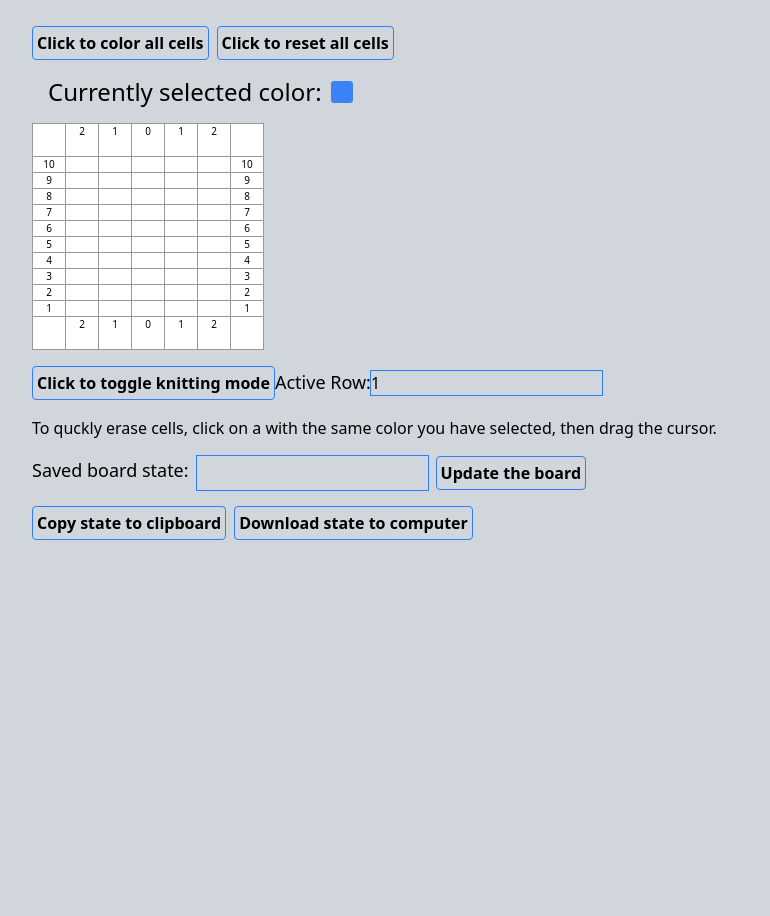
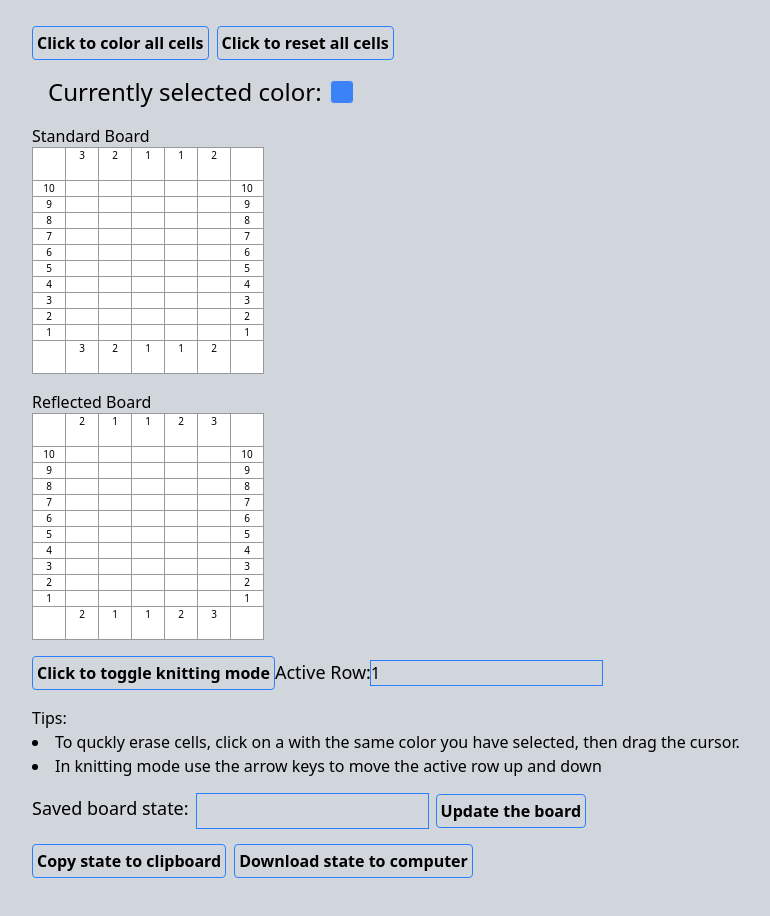
Before and after one commit to aliunwala/knitting, a Next.js app: page / in a window 1280 px wide. Shown: the part 380-1296 px from the top of the page, without its empty margins (112-882 px from the left). Before the commit the page ends 976 px from the top, so only its background shows below. Built offline with nearby package versions, Linux system fonts and the light colour scheme.

Commit message:
Adding reflected board and reflected top/bottom numbering

```diff
--- a/src/app/components/board.tsx
+++ b/src/app/components/board.tsx
@@ -171,7 +171,8 @@ export default function Board() {
         {/**
          * User inputs
          */}
-        <div className="sectionDivider">
+        <section className="sectionDivider">
+          {/* <h2>User Settings:</h2> */}
           <div className="flex gap-2 mb-2">
             <label className="text-lg font-medium " htmlFor="StitchesPerInch">
               Sitches Per inch (left-right):
@@ -202,9 +203,9 @@ export default function Board() {
               className="outline-solid outline outline-blue-500"
             ></input>
           </div>
-        </div>
+        </section>
 
-        <div className="sectionDivider">
+        <section className="sectionDivider">
           <div className="flex gap-2 mb-2">
             <label className="text-lg font-medium " htmlFor="ProjectWidth">
               Project Width (left-right inches):
@@ -239,17 +240,17 @@ export default function Board() {
               className="outline-solid outline outline-blue-500"
             ></input>
           </div>
-        </div>
+        </section>
         {/**
          * Display the cell calculations based on user inputs
          */}
-        <div className="sectionDivider">
+        <section className="sectionDivider">
           <div className="flex items-center justify-center">
             <div className="border-blue-500 border p-2">{`${numberOfCellsWide} cells wide ↔️ x ${numberOfCellsTall} cells high ↕️`}</div>
           </div>
-        </div>
+        </section>
 
-        <div className="sectionDivider">
+        <section className="sectionDivider">
           <div className="flex gap-12">
             <div className="flex flex-col bg-gray-300 ">
               <h2 className="text-lg font-medium mb-2">Color Selection</h2>
@@ -291,11 +292,11 @@ export default function Board() {
               </div>
             </div>
           </div>
-        </div>
+        </section>
         {/**
          * Cell painting options
          */}
-        <div className="sectionDivider flex gap-2">
+        <section className="sectionDivider flex gap-2">
           <button
             onClick={(e) => {
               if (
@@ -333,9 +334,9 @@ export default function Board() {
           >
             Click to reset all cells
           </button>
-        </div>
+        </section>
 
-        <div className="sectionDivider">
+        <section className="sectionDivider">
           <div className="flex items-center gap-3 mb-2">
             <div className="ml-4 flex items-center">
               <span className="mr-2">
@@ -349,15 +350,18 @@ export default function Board() {
               />
             </div>
           </div>
-        </div>
+        </section>
         {/**
          * Actual board with cells
          */}
-        <div className="sectionDivider">
+        <section className="sectionDivider">
+          <h2>Standard Board</h2>
+
           <BoardBorderTopBottom
             numberOfCellsWide={numberOfCellsWide}
             cellWidth={cellWidth}
             defaultCellHeight={defaultCellHeight}
+            reflect={false}
           ></BoardBorderTopBottom>
           <div className="flex">
             <div>
@@ -378,10 +382,10 @@ export default function Board() {
                 onMouseUp={handleMouseUp}
                 activeRow={activeRow}
                 knittingMode={knittingMode}
+                reflect={false}
               ></BoardCenter>
             </div>
             <div>
-              {" "}
               <BoardBorderSide
                 numberOfCellsTall={numberOfCellsTall}
                 cellHeight={cellHeight}
@@ -393,9 +397,60 @@ export default function Board() {
             numberOfCellsWide={numberOfCellsWide}
             cellWidth={cellWidth}
             defaultCellHeight={defaultCellHeight}
+            reflect={false}
           ></BoardBorderTopBottom>
-        </div>
-        <div className="sectionDivider">
+        </section>
+
+        {/**
+         * Reflected board with cells
+         */}
+        <section className="sectionDivider">
+          <h2>Reflected Board</h2>
+          <BoardBorderTopBottom
+            numberOfCellsWide={numberOfCellsWide}
+            cellWidth={cellWidth}
+            defaultCellHeight={defaultCellHeight}
+            reflect={true}
+          ></BoardBorderTopBottom>
+          <div className="flex">
+            <div>
+              <BoardBorderSide
+                numberOfCellsTall={numberOfCellsTall}
+                cellHeight={cellHeight}
+                cellWidth={cellWidth}
+              ></BoardBorderSide>
+            </div>
+            <div>
+              <BoardCenter
+                board={board}
+                cellWidth={cellWidth}
+                cellHeight={cellHeight}
+                handleCellClick={handleCellClick}
+                onMouseDown={handleMouseDown}
+                onMouseEnter={handleMouseEnter}
+                onMouseUp={handleMouseUp}
+                activeRow={activeRow}
+                knittingMode={knittingMode}
+                reflect={true}
+              ></BoardCenter>
+            </div>
+            <div>
+              <BoardBorderSide
+                numberOfCellsTall={numberOfCellsTall}
+                cellHeight={cellHeight}
+                cellWidth={cellWidth}
+              ></BoardBorderSide>
+            </div>
+          </div>
+          <BoardBorderTopBottom
+            numberOfCellsWide={numberOfCellsWide}
+            cellWidth={cellWidth}
+            defaultCellHeight={defaultCellHeight}
+            reflect={true}
+          ></BoardBorderTopBottom>
+        </section>
+
+        <section className="sectionDivider">
           <button
             onClick={(e) => {
               setKnittingMode((s) => !s);
@@ -424,15 +479,23 @@ export default function Board() {
             }}
             className="outline-solid outline outline-blue-500"
           ></input>
-        </div>
-        <div className="sectionDivider">
-          <h2>
-            To quckly erase cells, click on a with the same color you have
-            selected, then drag the cursor.
-          </h2>
-        </div>
+        </section>
+        <section className="sectionDivider">
+          <h2>Tips:</h2>
 
-        <div className="sectionDivider">
+          <ul className="list-disc list-inside">
+            <li>
+              To quckly erase cells, click on a with the same color you have
+              selected, then drag the cursor.
+            </li>
+            <li>
+              In knitting mode use the arrow keys to move the active row up and
+              down
+            </li>
+          </ul>
+        </section>
+
+        <section className="sectionDivider">
           {/**
            * Update the board with saved state
            */}
@@ -479,9 +542,9 @@ export default function Board() {
               Update the board
             </button>
           </form>
-        </div>
+        </section>
 
-        <div className="sectionDivider flex gap-2">
+        <section className="sectionDivider flex gap-2">
           {/**
            * Copy state to clipboard
            */}
@@ -535,7 +598,7 @@ export default function Board() {
           >
             Download state to computer
           </button>
-        </div>
+        </section>
       </div>
     </>
   );
--- a/src/app/components/boardBorderTopBottom.tsx
+++ b/src/app/components/boardBorderTopBottom.tsx
@@ -3,11 +3,14 @@ type BoardBorderTopBottomProps = {
   numberOfCellsWide: number;
   cellWidth: number;
   defaultCellHeight: number;
+  reflect?: boolean;
 };
+
 export default function BoardBorderTopBottom({
   numberOfCellsWide,
   cellWidth,
   defaultCellHeight,
+  reflect,
 }: BoardBorderTopBottomProps) {
   const midpoint = Math.floor((numberOfCellsWide + 2) / 2);
 
@@ -17,10 +20,19 @@ export default function BoardBorderTopBottom({
         .fill(0)
         .map((val, idx) => {
           let res;
-          if (idx < midpoint) {
-            res = midpoint - idx;
+
+          if (reflect) {
+            if (idx < midpoint) {
+              res = midpoint - idx;
+            } else {
+              res = idx - midpoint + 1;
+            }
           } else {
-            res = idx - midpoint;
+            if (idx < midpoint + 1) {
+              res = midpoint + 1 - idx;
+            } else {
+              res = idx - midpoint;
+            }
           }
 
           if (idx === 0 || idx === numberOfCellsWide + 1) {
--- a/src/app/components/boardCenter.tsx
+++ b/src/app/components/boardCenter.tsx
@@ -11,6 +11,7 @@ type BoardCenterProps = {
   onMouseUp: Function;
   activeRow?: number;
   knittingMode: boolean;
+  reflect: boolean;
 };
 
 export default function BoardCenter({
@@ -23,8 +24,10 @@ export default function BoardCenter({
   onMouseUp,
   activeRow,
   knittingMode,
+  reflect,
 }: BoardCenterProps) {
-  const boardCellsResult = board.map((rowArr: Array<any>, row, arr) => {
+  const boardCellsResult = () =>
+    board.map((rowArr: Array<any>, row, arr) => {
       return (
         <div
           key={row + "divforcells"}
@@ -57,5 +60,39 @@ export default function BoardCenter({
       );
     });
 
-  return boardCellsResult;
+  const boardCellsResultReflected = () =>
+    board.map((rowArr: Array<any>, row, arr) => {
+      return (
+        <div
+          key={row + "divforcells"}
+          className={`flex ${
+            knittingMode &&
+            activeRow &&
+            Math.abs(board.length - activeRow) !== row
+              ? "inactiveRow"
+              : ""
+          }`}
+        >
+          {rowArr.toReversed().map((cellVal: any, col) => {
+            return (
+              <BoardCell
+                key={row + "_" + col + "_boardCellMapped"}
+                //   cellColor={"#ff0000"}
+                cellColor={cellVal.color}
+                cellHeight={cellHeight}
+                cellWidth={cellWidth}
+                row={row}
+                col={col}
+                onMouseDown={onMouseDown}
+                onMouseEnter={onMouseEnter}
+                onMouseUp={onMouseUp}
+                handleCellClick={handleCellClick}
+              ></BoardCell>
+            );
+          })}
+        </div>
+      );
+    });
+
+  return reflect ? boardCellsResultReflected() : boardCellsResult();
 }
--- a/src/app/globals.css
+++ b/src/app/globals.css
@@ -21,7 +21,7 @@
 }
 
 .inactiveRow{
-opacity: 50%;
+opacity: 25%;
 }
 
 /* Tick Tack Toe stuff */
```
Lines whose indentation alone changed are shown as unchanged.
